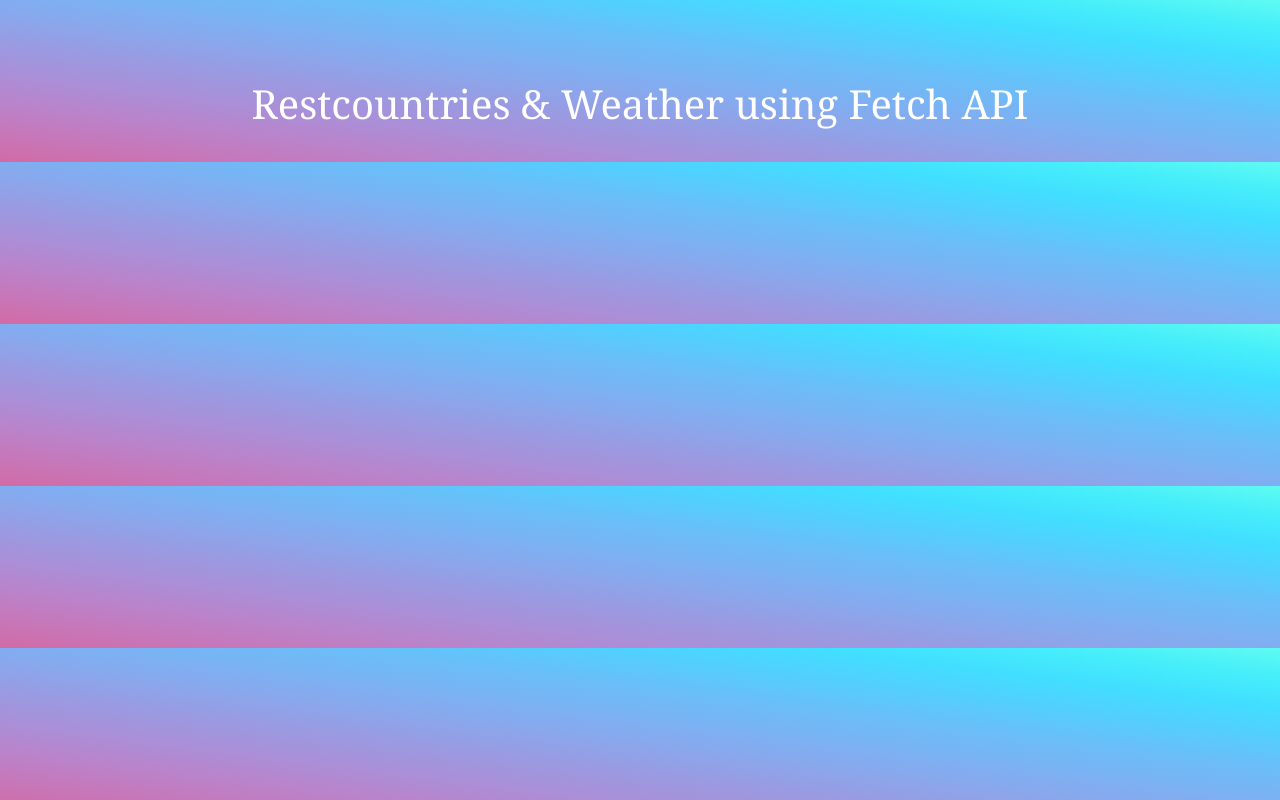
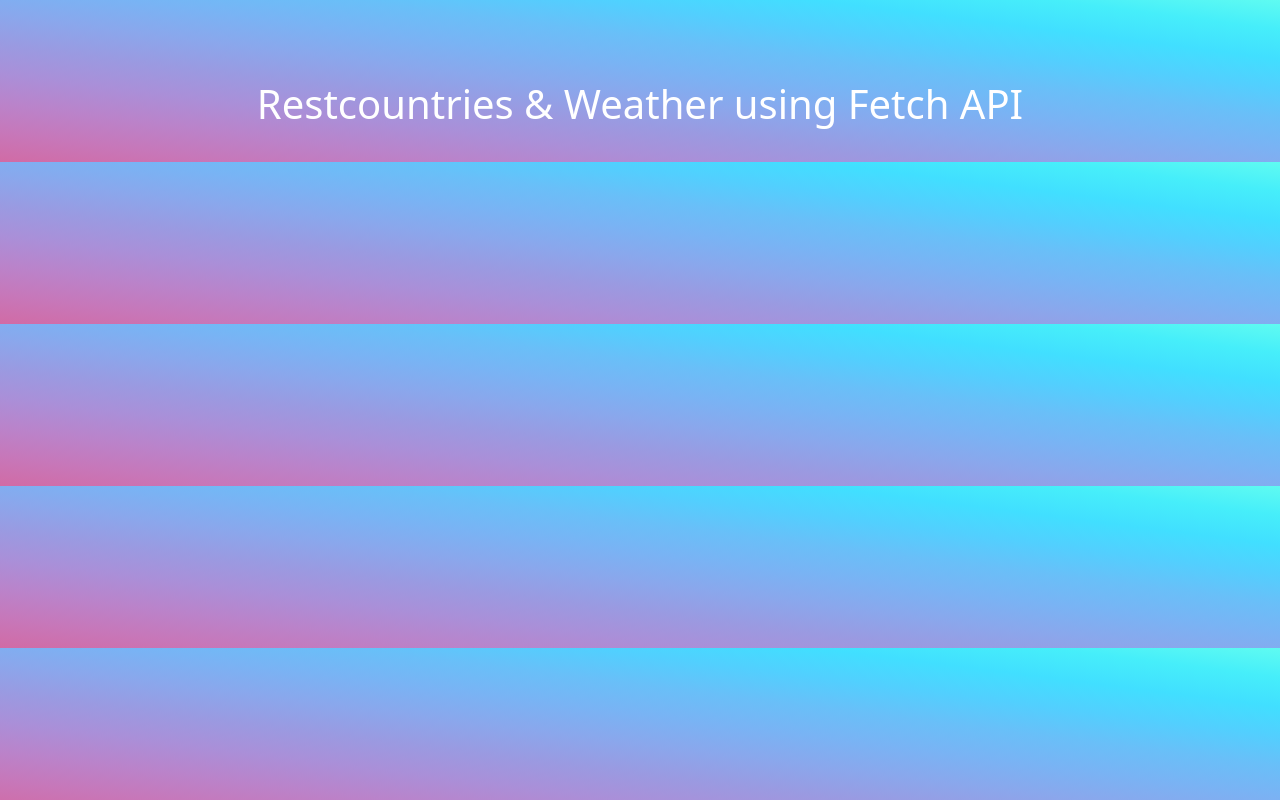
Before and after one commit to Prakash-V-S/Day-17-Restcountries-Weather-using-fetch-API, a plain HTML site: page index.html in a window 1280 px wide. Drawn offline with nearby package versions, Linux system fonts and the light colour scheme; no server answers.

Commit message:
first commit

```diff
--- a/style.css
+++ b/style.css
@@ -4,7 +4,7 @@ body {
     box-sizing: border-box;
     padding: 0%;
     margin: 0%;
-    font-family:Georgia, 'Times New Roman', Times, serif !important;
+
 
 }
 .card {
```
